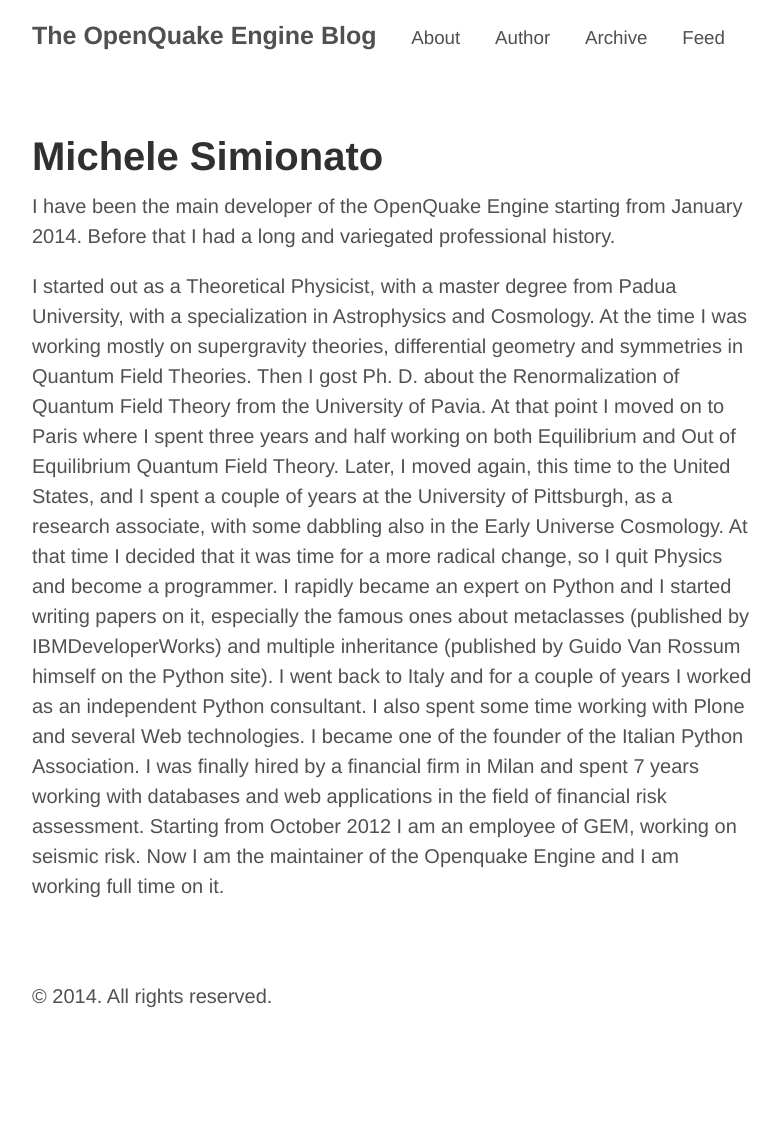
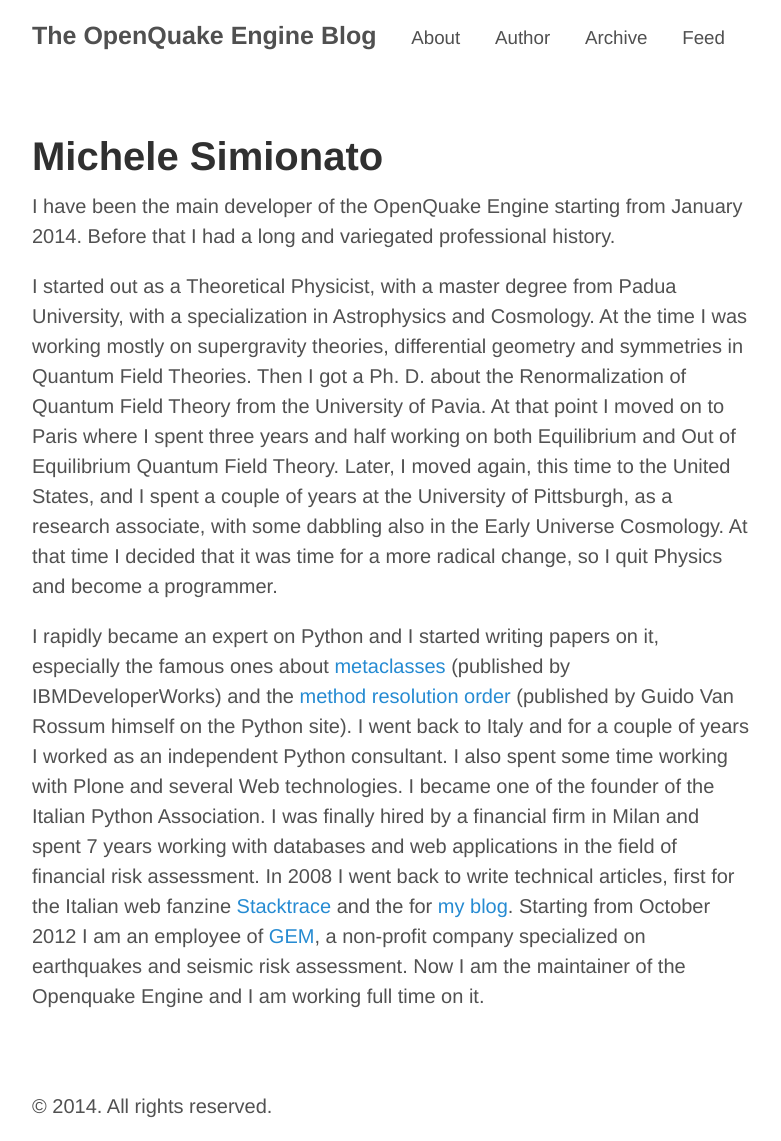
Before and after one commit to micheles/micheles.github.io, a Jekyll site: the page built from author.md, in a window 1280 px wide. Shown: the whole page, without its empty margins (248-1029 px from the left). Built offline with Jekyll 4.4.1, drawn with Linux system fonts in a browser that asks for light colours; Markdown is read by kramdown in place of the engine named in the settings; before the commit the page ends 1031 px from its top, so only the background shows below that.

Commit message:
Added a few links

```diff
--- a/author.md
+++ b/author.md
@@ -10,23 +10,27 @@
 Padua University, with a specialization in Astrophysics and
 Cosmology. At the time I was working mostly on supergravity theories,
 differential geometry and symmetries in Quantum Field Theories. Then I
-gost Ph. D. about the Renormalization of Quantum Field Theory from the
-University of Pavia. At that point I moved on to Paris where I spent
-three years and half working on both Equilibrium and Out of
+got a Ph. D. about the Renormalization of Quantum Field Theory from
+the University of Pavia. At that point I moved on to Paris where I
+spent three years and half working on both Equilibrium and Out of
 Equilibrium Quantum Field Theory. Later, I moved again, this time to
 the United States, and I spent a couple of years at the University of
 Pittsburgh, as a research associate, with some dabbling also in the
 Early Universe Cosmology. At that time I decided that it was time for
-a more radical change, so I quit Physics and become a programmer.  I
-rapidly became an expert on Python and I started writing papers on it,
-especially the famous ones about metaclasses (published by
-IBMDeveloperWorks) and multiple inheritance (published by Guido Van
-Rossum himself on the Python site). I went back to Italy and for
-a couple of years I worked as an independent Python consultant. I
-also spent some time working with Plone and several Web technologies.
-I became one of the founder of the Italian Python Association.
-I was finally hired by a financial firm in Milan and spent 7 years
-working with databases and web applications in the field of
-financial risk assessment. Starting from October 2012 I am
-an employee of GEM, working on seismic risk. Now I am
-the maintainer of the Openquake Engine and I am working full time on it.
+a more radical change, so I quit Physics and become a programmer.
+
+I rapidly became an expert on Python and I started writing papers on
+it, especially the famous ones about [metaclasses](http://www.ibm.com/developerworks/linux/library/l-pymeta/index.html) (published by
+IBMDeveloperWorks) and the [method resolution order](https://www.python.org/download/releases/2.3/mro/) (published by Guido Van
+Rossum himself on the Python site). I went back to Italy and for a
+couple of years I worked as an independent Python consultant. I also
+spent some time working with Plone and several Web technologies.  I
+became one of the founder of the Italian Python Association.  I was
+finally hired by a financial firm in Milan and spent 7 years working
+with databases and web applications in the field of financial risk
+assessment. In 2008 I went back to write technical articles, first for
+the Italian web fanzine [Stacktrace](stacktrace.it) and the for [my
+blog](artima.com/weblogs/index.jsp?blogger=micheles).  Starting from
+October 2012 I am an employee of [GEM](globalquakemodel.org/), a non-profit company
+specialized on earthquakes and seismic risk assessment. Now I am the
+maintainer of the Openquake Engine and I am working full time on it.
```
